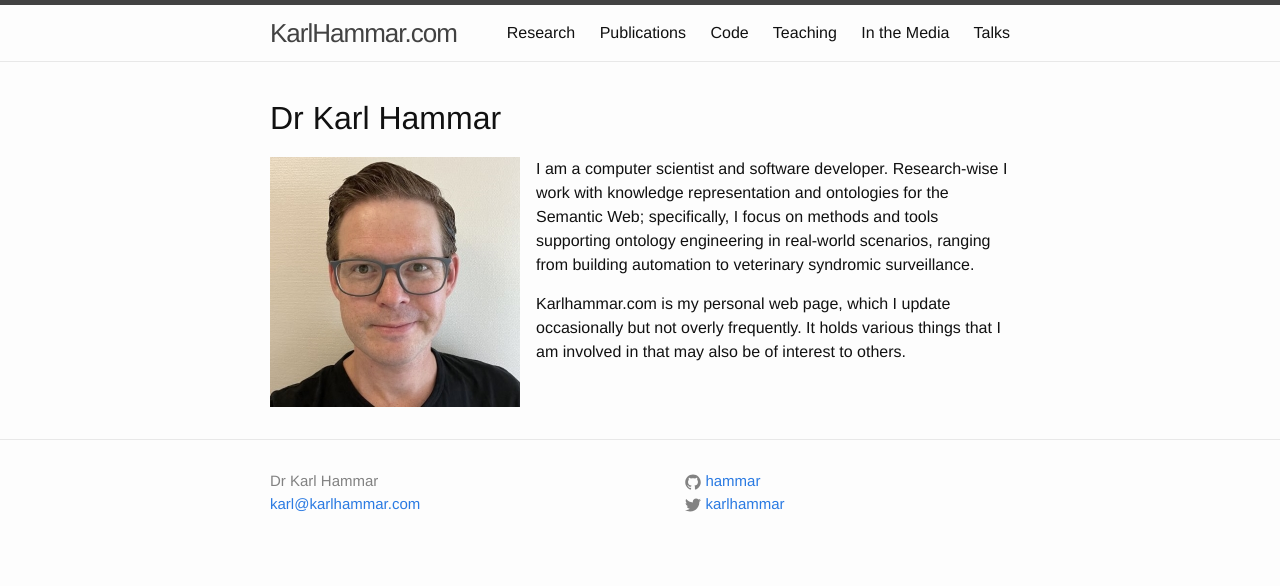
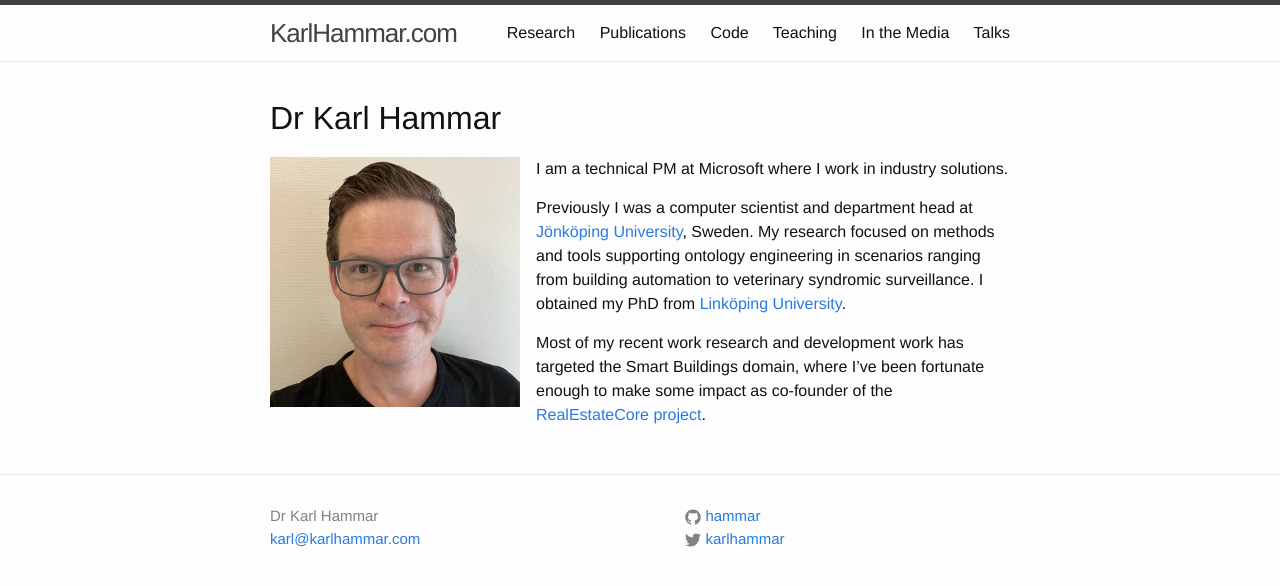
Before and after one commit to hammar/hammar.github.io, a Jekyll site: the page built from index.md, in a window 1280 px wide. Shown: the top 586 px of the page. Built offline with Jekyll 4.4.1, drawn with Linux system fonts in a browser that asks for light colours.

Commit message:
Various updates

```diff
--- a/index.md
+++ b/index.md
@@ -10,7 +9,9 @@ title: Dr Karl Hammar
 
 <img src="{{site.url}}/images/karl.jpg" alt="Karl Hammar" itemprop="image" style="float:left; margin-right: 1em;" />
 
-I am a computer scientist and software developer. Research-wise I work with knowledge representation and ontologies for the Semantic Web; specifically, I focus on methods and tools supporting ontology engineering in real-world scenarios, ranging from building automation to veterinary syndromic surveillance.
+I am a technical PM at Microsoft where I work in industry solutions.
 
-Karlhammar.com is my personal web page, which I update occasionally but not overly frequently. It holds various things that I am involved in that may also be of interest to others.
+Previously I was a computer scientist and department head at [Jönköping University](https://ju.se), Sweden. My research focused on methods and tools supporting ontology engineering in scenarios ranging from building automation to veterinary syndromic surveillance. I obtained my PhD from [Linköping University](https://liu.se).
+
+Most of my recent work research and development work has targeted the Smart Buildings domain, where I've been fortunate enough to make some impact as co-founder of the [RealEstateCore project](https://dev.realestatecore.io).
 </div>
```
Also changed, not shown: other parts of index.md (+0 -1 lines), 03-code.md (+2 -2 lines), 05-in-the-media.md (+6 -0 lines), 06-talks.md (+4 -0 lines), 1 other file.
